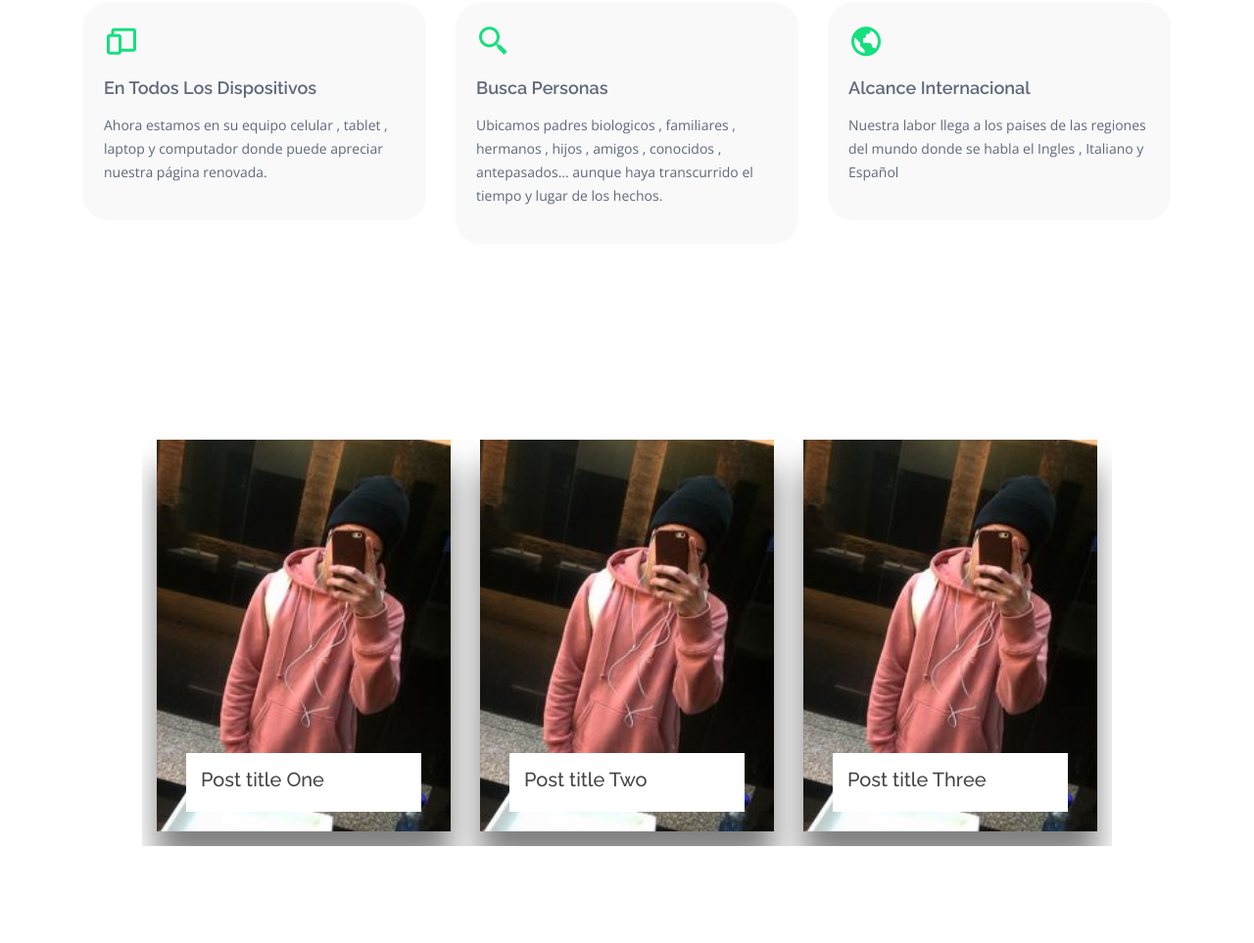
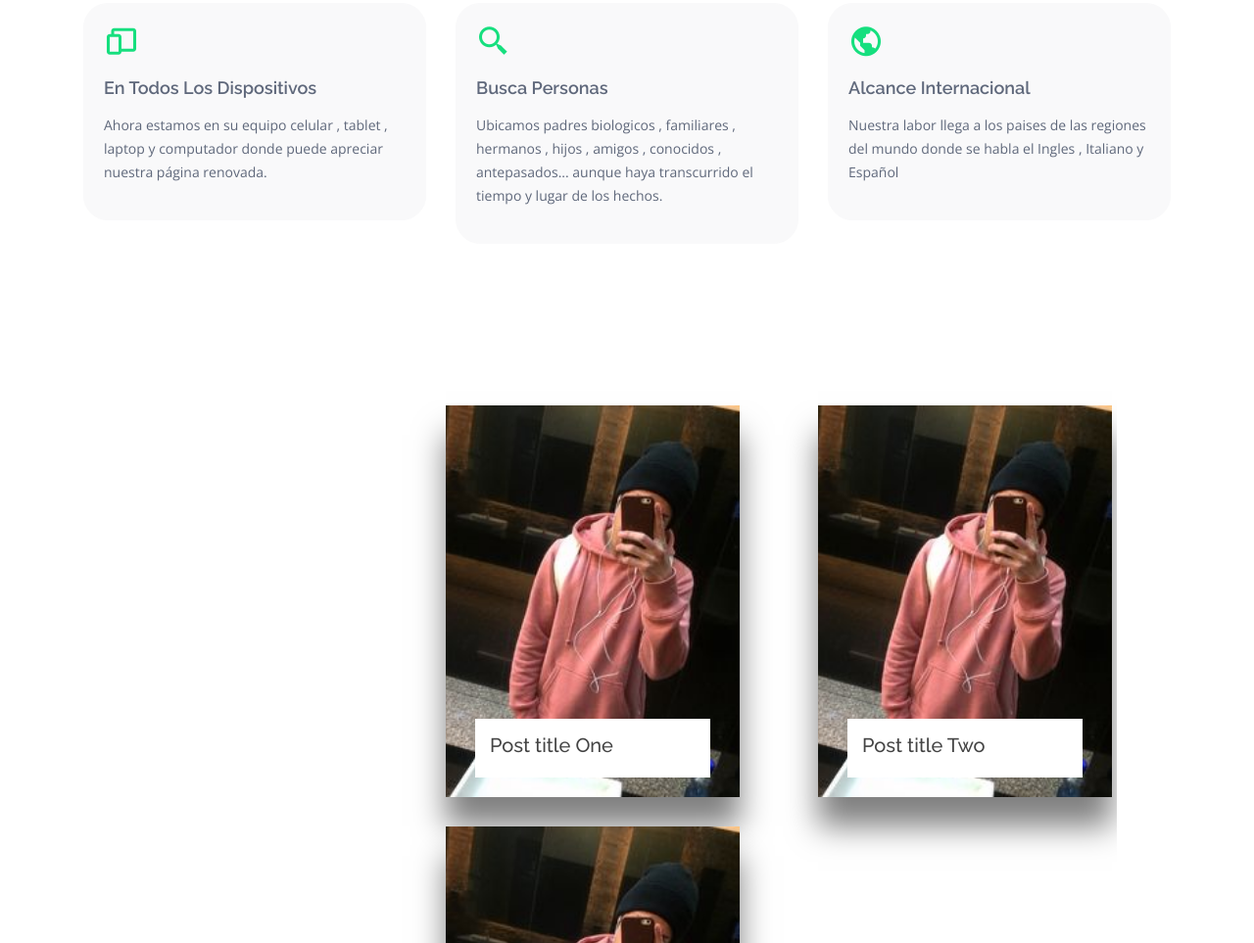
Before and after one commit to ysEnmanuel/Amigos, a plain HTML site: page index.html in a window 1280 px wide. Shown: the part 637-1600 px from the top of the page at 98% size. Drawn offline with nearby package versions, Linux system fonts and the light colour scheme.

Commit message:
Update style.css

```diff
--- a/assets/css/style.css
+++ b/assets/css/style.css
@@ -1371,12 +1371,17 @@ section {
 
 .contenedor {
   max-width: 1000px;
-  display: flex;
+  display: grid;
   overflow-x:scroll;
   overflow-y: hidden;
   margin: 50px 0;
   flex-wrap: wrap;
   justify-content: space-around;
+  grid-template-columns: repeat(2,auto);
+  grid-gap: 0 50px;
+
+  padding: 100px 300px;
+  padding-right:0;
 }
 
 .boletin {
```
